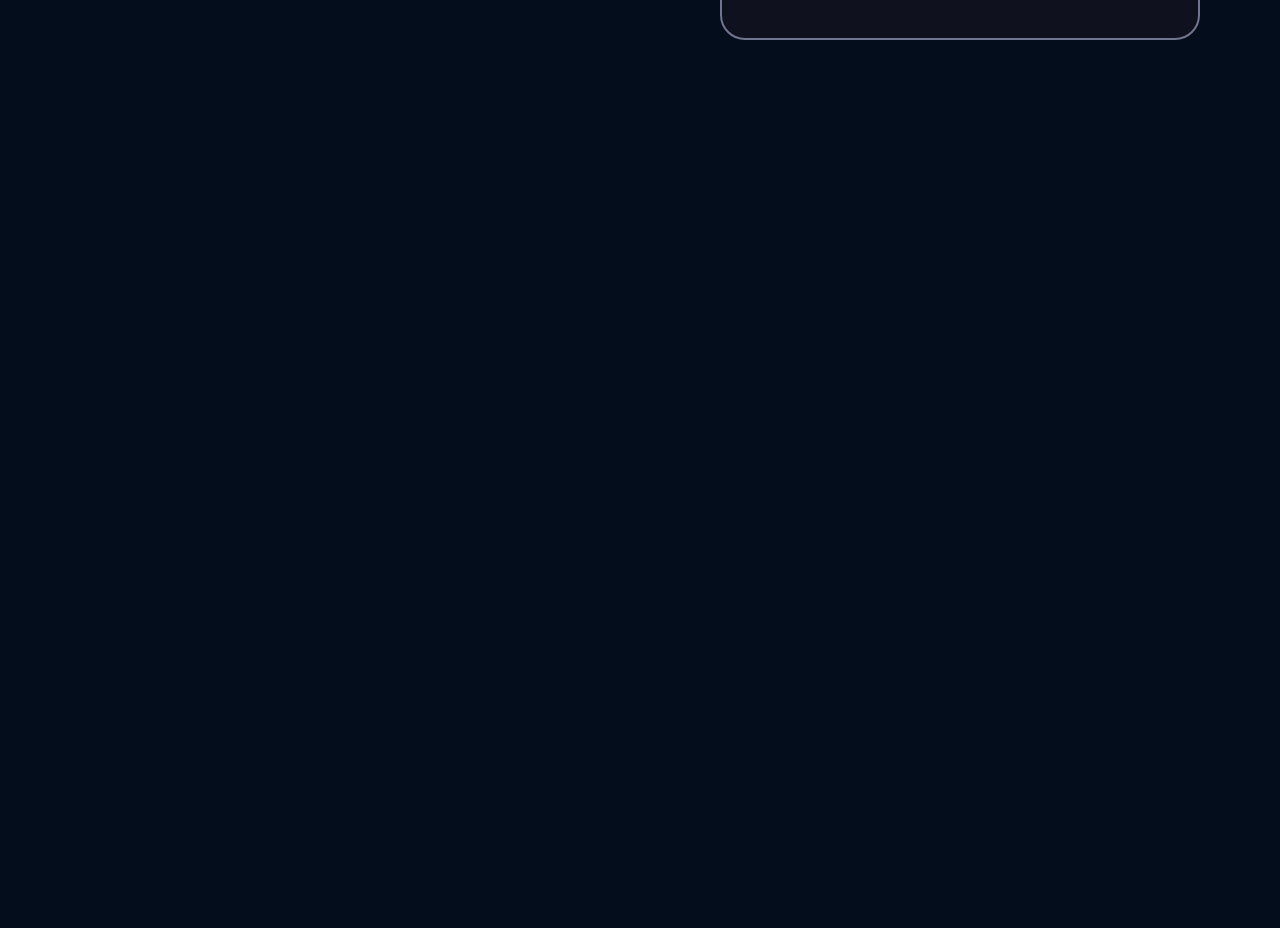
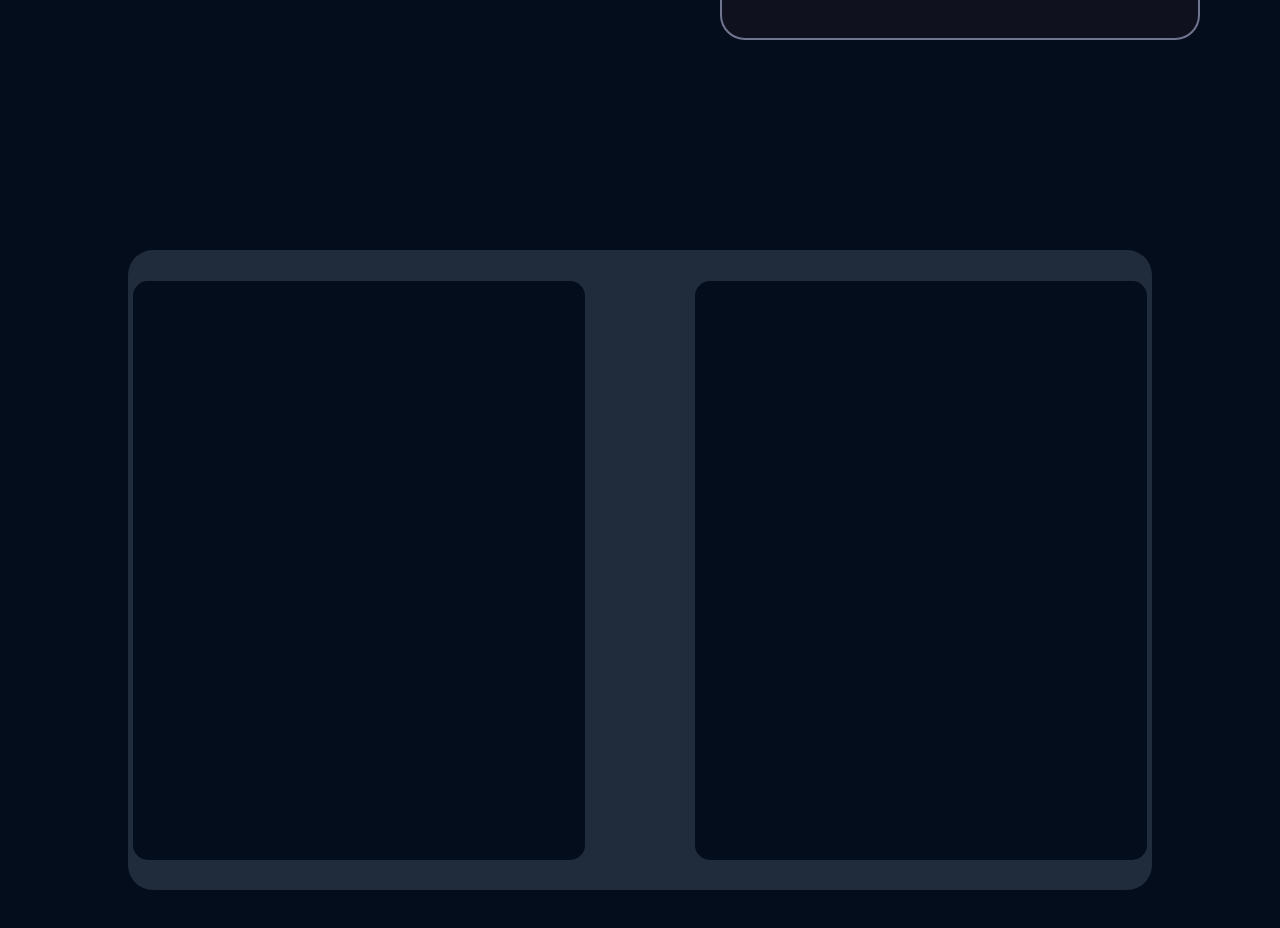
Before and after one commit to KidsadakornNuallaoong/MyProfile, a React (Vite) app in the folder my-profile/: page / in a window 1280 px wide. Shown: the part 780-1708 px from the top of the page. Before the commit the page ends 820 px from the top, so only its background shows below. Built offline with nearby package versions, Linux system fonts and the light colour scheme.

Commit message:
Update index.ts
Prepare to create swap card function and UI

```diff
--- a/my-profile/src/index.css
+++ b/my-profile/src/index.css
@@ -4,4 +4,24 @@
 
 body {
   background-color: #040D1B;
+  overflow-x: hidden;
 }
+
+/* custom scoll */
+::-webkit-scrollbar {
+  width: 5px;
+
+}
+
+::-webkit-scrollbar-track {
+  background: #ffffff00;
+}
+
+::-webkit-scrollbar-thumb {
+  background: #3EDA7C;;
+  border-radius: 10px;
+}
+
+::-webkit-scrollbar-thumb:hover {
+  background: #32af64;
+}
--- a/my-profile/src/pages/Home.tsx
+++ b/my-profile/src/pages/Home.tsx
@@ -7,6 +7,7 @@ function Home() {
   return (
     <>
         <Header />
+        {/* // * Section 1 */}
         <div className="text-tertiary flex flex-col md:flex-row space-y-[5rem] max-screen items-center justify-evenly md:space-y-0 md:space-x-[5rem] mt-20 md:mt-[10vh] 2xl:mt-[16vh] px-5 md:px-12 lg:px-20">
           <article className='w-[20rem] lg:w-[35rem] flex flex-col items-center md:items-start'>
             <h1 className='text-[1.5rem] md:text-[1.9rem] lg:text-[2.7rem] font-bold flex justify-center md:items-start md:text-left'>Kidsakorn Nuallaoong</h1>
@@ -20,6 +21,16 @@ function Home() {
             <img src={Linker.Me.path} alt={Linker.Me.component} className='w-[120px] sm:w-[135px] md:w-[100px] lg:w-[180px] rounded-[100%] mt-[15%] md:mt-[25%]'/>
           </div>
         </div>
+
+        {/* // * Section 2 */}
+        <div className="w-[100vw] h-[900px] rounded-[25px] flex justify-self-center justify-center items-center my-20">
+          <div className="w-[80vw] h-[100vh] md:h-[80vh] bg-secondary rounded-[25px] text-tertiary flex justify-center items-center space-x-[100px]">
+              <div className="card-1 w-[500px] h-[589px] bg-primary rounded-[20px] border-[5px] border-secondary"></div>
+              <div className="card-2 w-[500px] h-[589px] bg-primary rounded-[20px] border-[5px] border-secondary"></div>
+          </div>
+        </div>
+
+        {/* // * Section 3 */}
     </>
   )
 }
```
Also changed, not shown: 1 other file (tests, documents, lock files or other folders).
